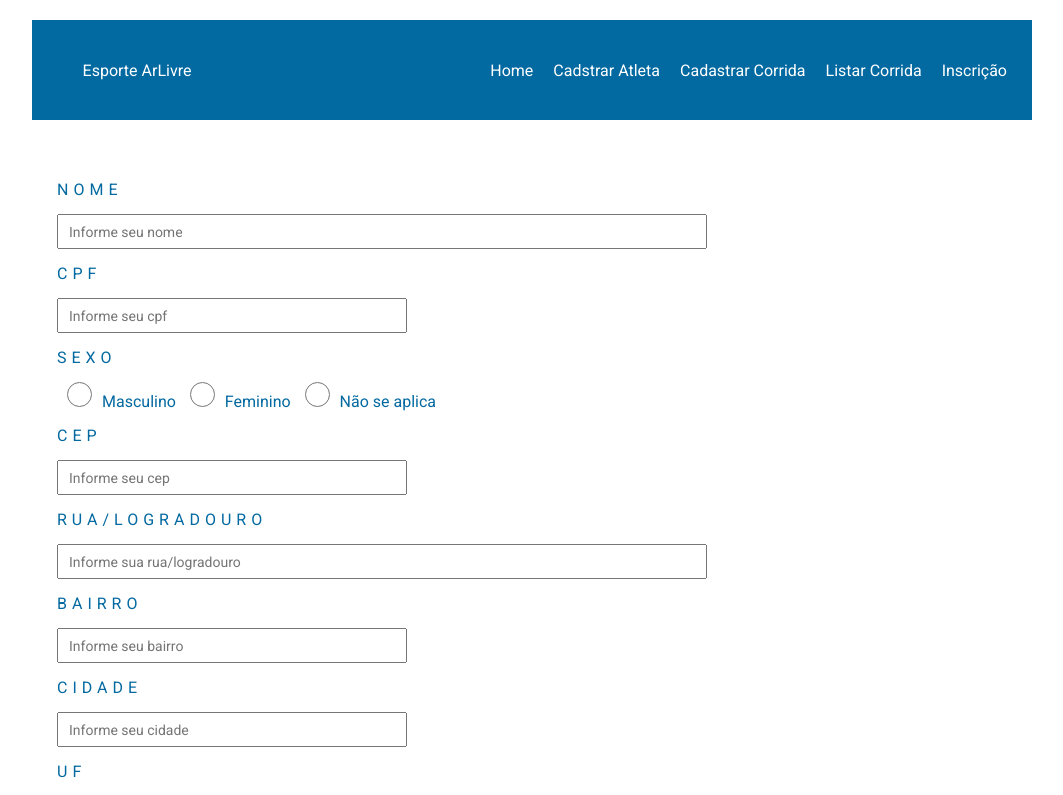
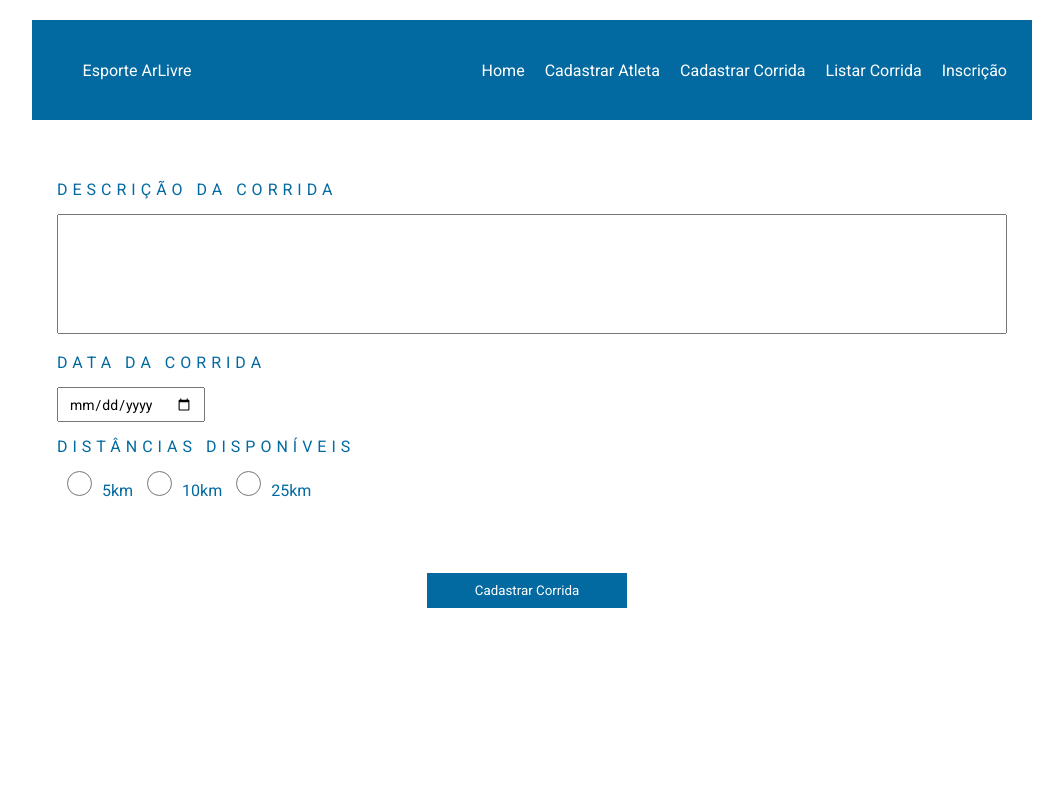
Before and after one commit to AllanGabriel03/EsporteArLivre, an Angular app: page /cadastroCorrida in a window 1280 px wide. Before the commit this address led to /. Shown: the top 795 px of the page, without its empty margins (108-1171 px from the left). Built offline with nearby package versions, Linux system fonts and the light colour scheme.

Commit message:
Criando a página cadastrar corrida

```diff
--- a/src/app/app.html
+++ b/src/app/app.html
@@ -1,2 +1,2 @@
 <app-menu></app-menu>
-<app-atleta></app-atleta>
+<router-outlet></router-outlet>
--- /dev/null
+++ b/src/app/component/corrida/corrida.css
@@ -0,0 +1,68 @@
+#div-form{
+    width: 1000px;
+    min-height: 650px;
+    margin: 20px auto;
+    padding: 25px;
+    color: var(--cor-secundaria);
+}
+
+#descricao {
+    width: 100%;
+    min-height: 120px;
+    padding: 10px;
+    resize: none;
+}
+
+label{
+    display: block;
+    padding: 15px 0px;
+    text-transform: uppercase;
+    letter-spacing: 5px
+}
+
+input{
+    height: 35px;
+    padding: 10px ;
+    font-size: 14px;
+}
+
+input[type=radio]{
+    width: 25px;
+    height: 25px;
+    margin: 0px 10px;
+}
+
+.input01{
+    width: 650px;
+}
+
+.input02{
+    width: 350px;
+}
+
+#div-btns{
+    width: 100%;
+    height: 180px;
+    display: flex;
+    align-items: center;
+    justify-content: center;
+}
+
+button{
+    width: 200px;
+    height: 35px;
+    cursor: pointer;
+    border: none;
+}
+
+#btnAdd{
+    margin-right: 10px;
+    background-color: var(--cor-botao1);
+    color: var(--branca);
+}
+
+#btnLimpar{
+    margin-left: 10px;
+    background-color: var(--cor-botao2);
+    color: var(--branca);
+}
--- /dev/null
+++ b/src/app/component/corrida/corrida.html
@@ -0,0 +1,26 @@
+<div id="div-form">
+    <form id="form-corrida">
+        <label for="descricao">Descrição da Corrida</label>
+        <textarea
+           id="descricao"
+           name="descricao"
+           rows="5"
+           cols="50"
+           placeholder="Ex: 5° Maratona Noturna da Cidade">
+        </textarea>
+
+        <label for="dataDaCorrida"> Data da Corrida </label>
+        <input type="date" name="dataDaCorrida" [(ngModel)] = "dataDaCorrida" class="input">
+
+        <label for="distancia">Distâncias Disponíveis</label>
+        <input type="radio" name="distancia" [(ngModel)] = "distancia" id="5km" class="btnSelecao" value="5km">5km
+        <input type="radio" name="distancia" [(ngModel)] = "distancia" id="10km" class="btnSelecao" value="5km">10km
+        <input type="radio" name="distancia" [(ngModel)] = "distancia" id="25km" class="btnSelecao" value="25km">25km
+
+        <div id="div-btns">
+            <button type="submit" id="btnAdd" (click)="exibeDados()"> Cadastrar Corrida </button>
+        </div>
+    </form>
+
+
+</div>
--- /dev/null
+++ b/src/app/component/corrida/corrida.ts
@@ -0,0 +1,19 @@
+import { Component } from '@angular/core';
+import { FormsModule } from '@angular/forms';
+
+@Component({
+  selector: 'app-corrida',
+  imports: [FormsModule],
+  templateUrl: './corrida.html',
+  styleUrl: './corrida.css',
+})
+export class Corrida {
+
+  descricao = ''
+  dataDaCorrida = ''
+  distancia = ''
+
+  exibeDados(){
+    console.log(this.descricao, this.dataDaCorrida, this.distancia)
+  }
+}
--- a/src/app/component/menu/menu.html
+++ b/src/app/component/menu/menu.html
@@ -5,9 +5,9 @@
 
     <nav id="menu">
         <ul id="menu-ul">
-            <li><a href="#" class="lnk-menu">Home</a></li>
-            <li><a href="#" class="lnk-menu">Cadstrar Atleta</a></li>
-            <li><a href="#" class="lnk-menu">Cadastrar Corrida</a></li>
+            <li><a href="/home" class="lnk-menu">Home</a></li>
+            <li><a href="/cadastroatleta" class="lnk-menu">Cadastrar Atleta</a></li>
+            <li><a href="/cadastroCorrida" class="lnk-menu">Cadastrar Corrida</a></li>
             <li><a href="#" class="lnk-menu">Listar Corrida</a></li>
             <li><a href="#" class="lnk-menu">Inscrição</a></li>
         </ul>
--- a/src/app/service/atleta.ts
+++ b/src/app/service/atleta.ts
@@ -1,4 +1,5 @@
 import { Injectable } from '@angular/core';
+import { Pessoa } from '../models/pessoa/pessoa-module';
 
 
 @Injectable({
```
Also changed, not shown: src/app/app.routes.ts (+8 -3 lines), src/app/component/home/home.css (+27 -0 lines), src/app/models/pessoa/pessoa-module.ts (+14 -1 lines), 1 other file (tests, documents, lock files or other folders).
